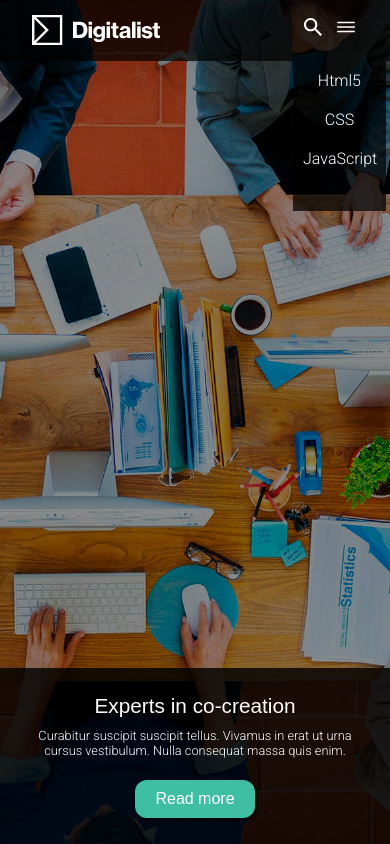
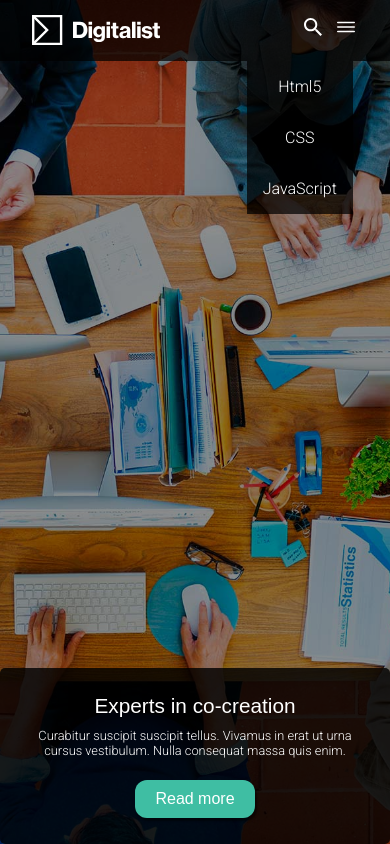
Before and after one commit to Chewbeccaz/digitalist-kodtest, a React (Vite) app in the folder client/: page / in a window 390 px wide. Both pictures are taken after a click on the button 346 px from the left and 30 px from the top of the page. Shown: the top 844 px of the page. Built offline with nearby package versions, Linux system fonts and the light colour scheme.

Commit message:
some menufix

```diff
--- a/client/src/styles/_header.scss
+++ b/client/src/styles/_header.scss
@@ -62,7 +62,7 @@
     top: auto;
     bottom: 0;
     transform: none;
-    width: 90%;
+    width: auto;
     min-height: 10vh;
   }
 }
--- a/client/src/styles/_menu.scss
+++ b/client/src/styles/_menu.scss
@@ -12,9 +12,8 @@
   position: absolute;
   top: 100%;
   left: 65%;
-  transform: translateX(-50%);
-  min-height: 150px;
-  width: 50%;
+  //   min-height: 150px;
+  //   width: 60%;
   background-color: rgba(0, 0, 0, 0.721);
   opacity: 0;
   transform: translateY(-10px);
@@ -26,8 +25,13 @@
     margin: 0;
 
     li {
-      padding: 10px;
+      padding: 16px;
       text-align: center;
+      cursor: pointer;
+
+      &:hover {
+        background-color: rgba(45, 42, 42, 0.777);
+      }
 
       a {
         color: white;
@@ -64,3 +68,13 @@
     transform: translateY(-10px);
   }
 }
+
+//MOBILE:
+
+@media (max-width: 767px) {
+  .menu-dropdown {
+    position: absolute;
+    top: 100%;
+    left: 40%;
+  }
+}
```
